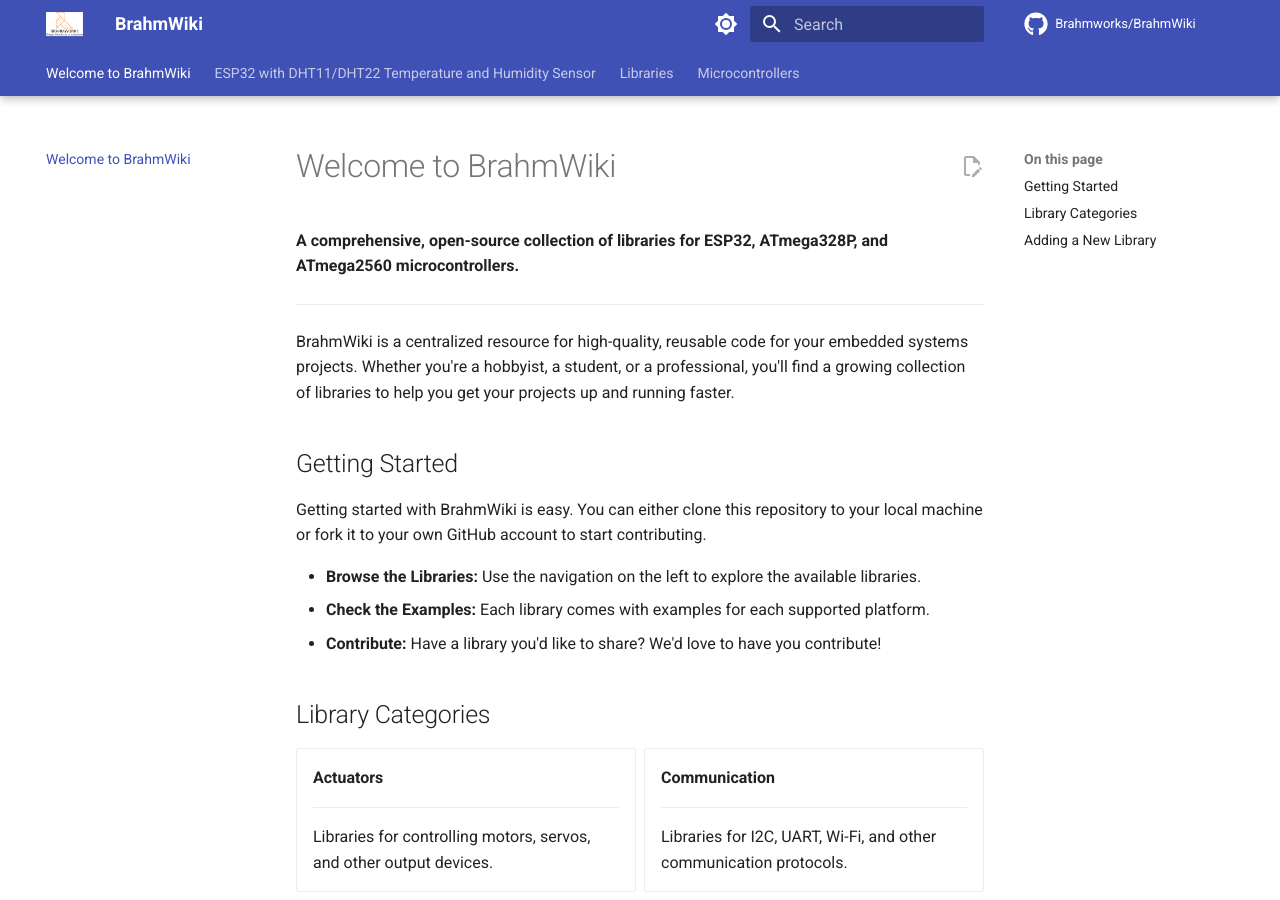
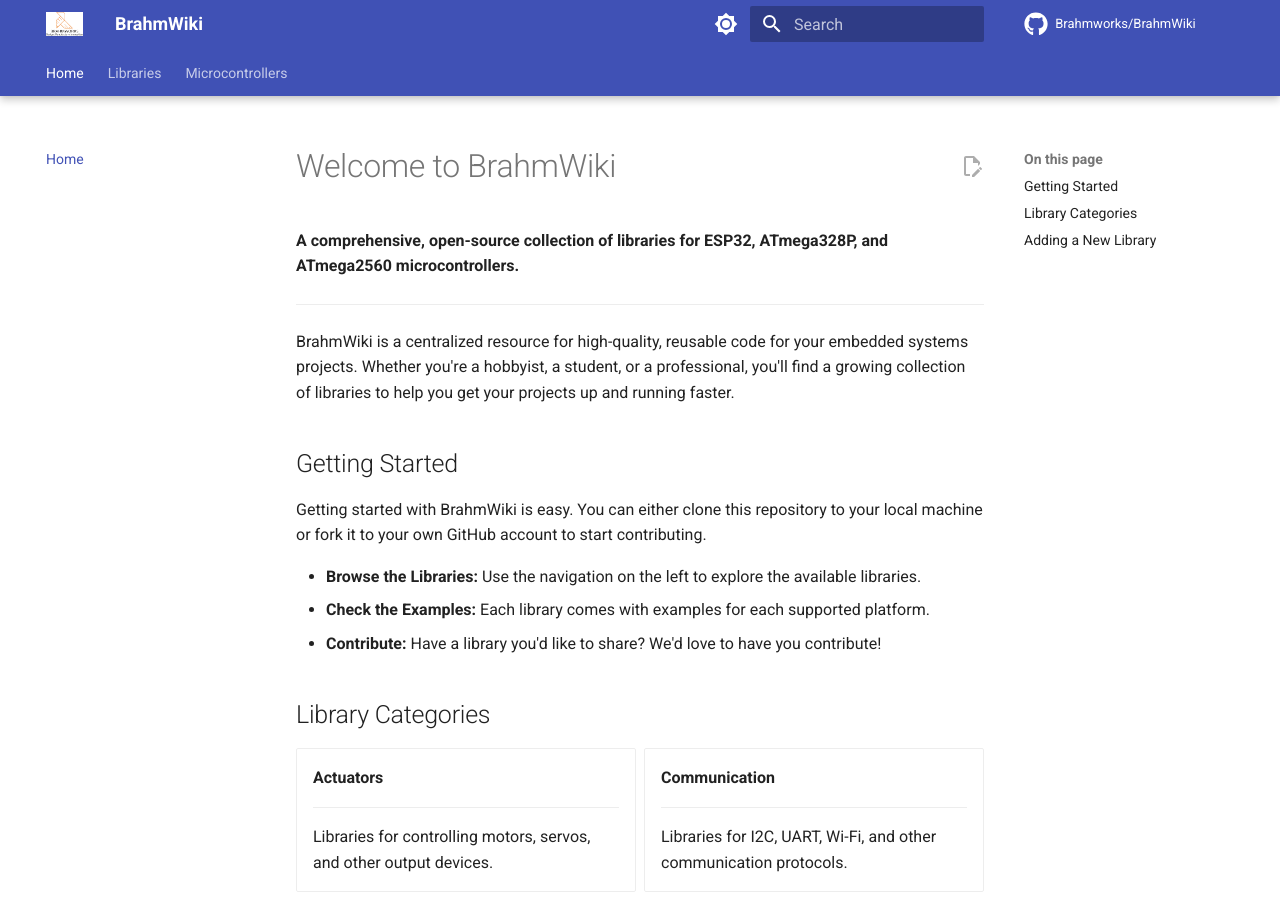
Before and after one commit to Brahmworks/BrahmWiki, an MkDocs documentation site: the page built from docs/index.md, in a window 1280 px wide and 900 px high. Built offline with MkDocs 1.6.1 and Material for MkDocs 9.7.7, drawn with Linux system fonts in a browser that asks for light colours; comment, search, counter and statistics services are not loaded; some of the changed lines change nothing that is shown.

Commit message:
Update navigation structure

```diff
--- a/mkdocs.yml
+++ b/mkdocs.yml
@@ -46,6 +46,11 @@ theme:
 
   icon:
     repo: fontawesome/brands/github
+
+nav:
+  - Home: index.md
+  - Libraries: libraries/
+  - Microcontrollers: microcontrollers/
 
 # Plugins for Embedded Documentation
 plugins:
```
